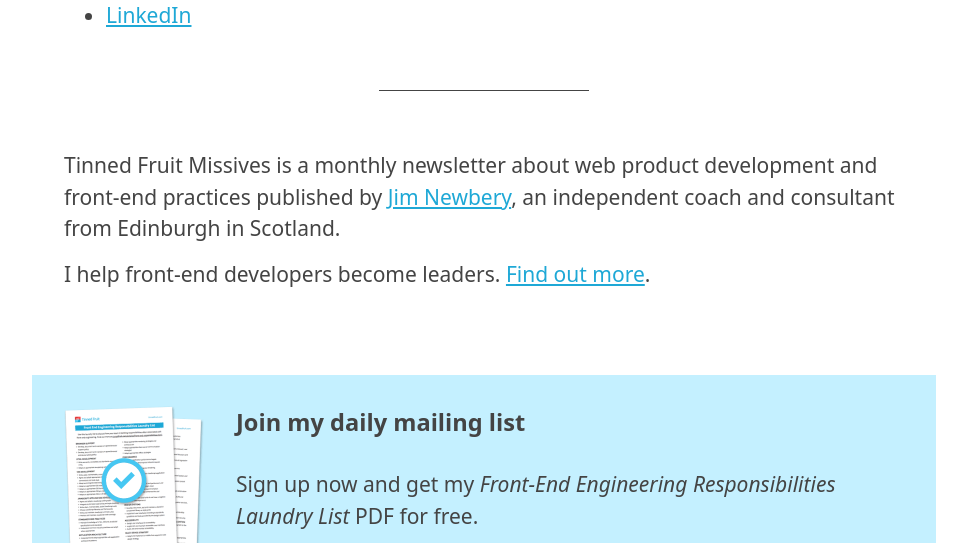
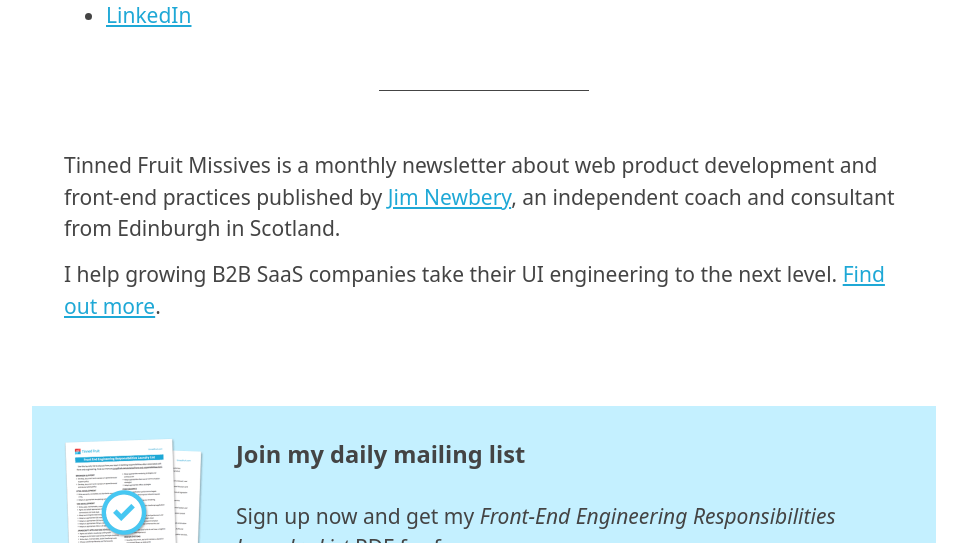
Before and after one commit to froots/froots.github.io, a Jekyll site: the page built from _newsletter/2018/07.md, in a window 1280 px wide and 900 px high, scrolled down 2323 px, cut to the strip 0-543 px from the top of the window. Shown: the whole strip, without its empty margins (156-1123 px from the left). Built offline with Jekyll 4.4.1, drawn with Linux system fonts in a browser that asks for light colours.

Commit message:
Positioning update

```diff
--- a/_newsletter/2018/07.md
+++ b/_newsletter/2018/07.md
@@ -51,4 +51,4 @@ https://tinnedfruit.com/newsletter/
 
 Tinned Fruit Missives is a monthly newsletter about web product development and front-end practices published by [Jim Newbery](https://tinnedfruit.com), an independent coach and consultant from Edinburgh in Scotland.
 
-I help front-end developers become leaders. [Find out more](https://tinnedfruit.com).
+I help growing B2B SaaS companies take their UI engineering to the next level. [Find out more](https://tinnedfruit.com).
```
